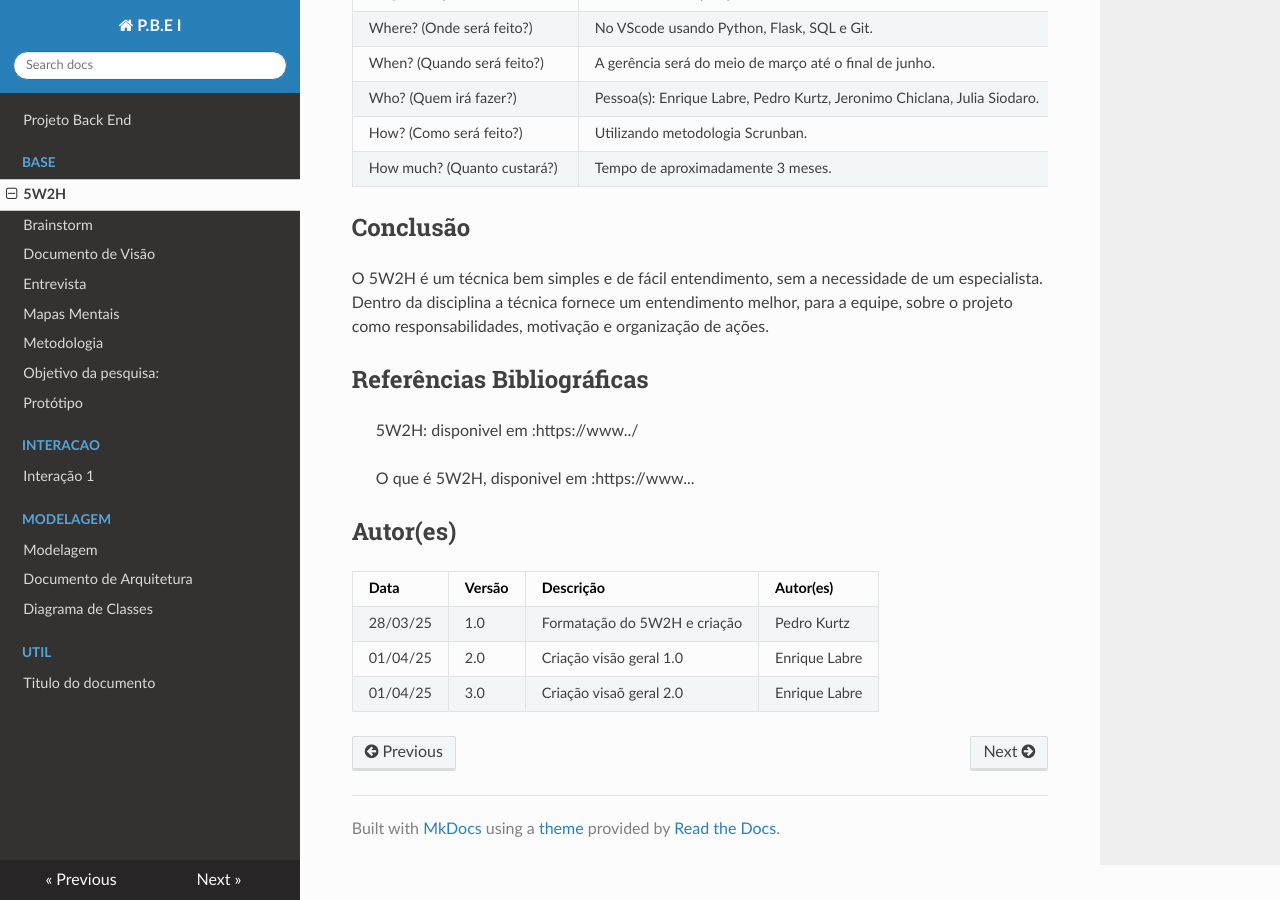
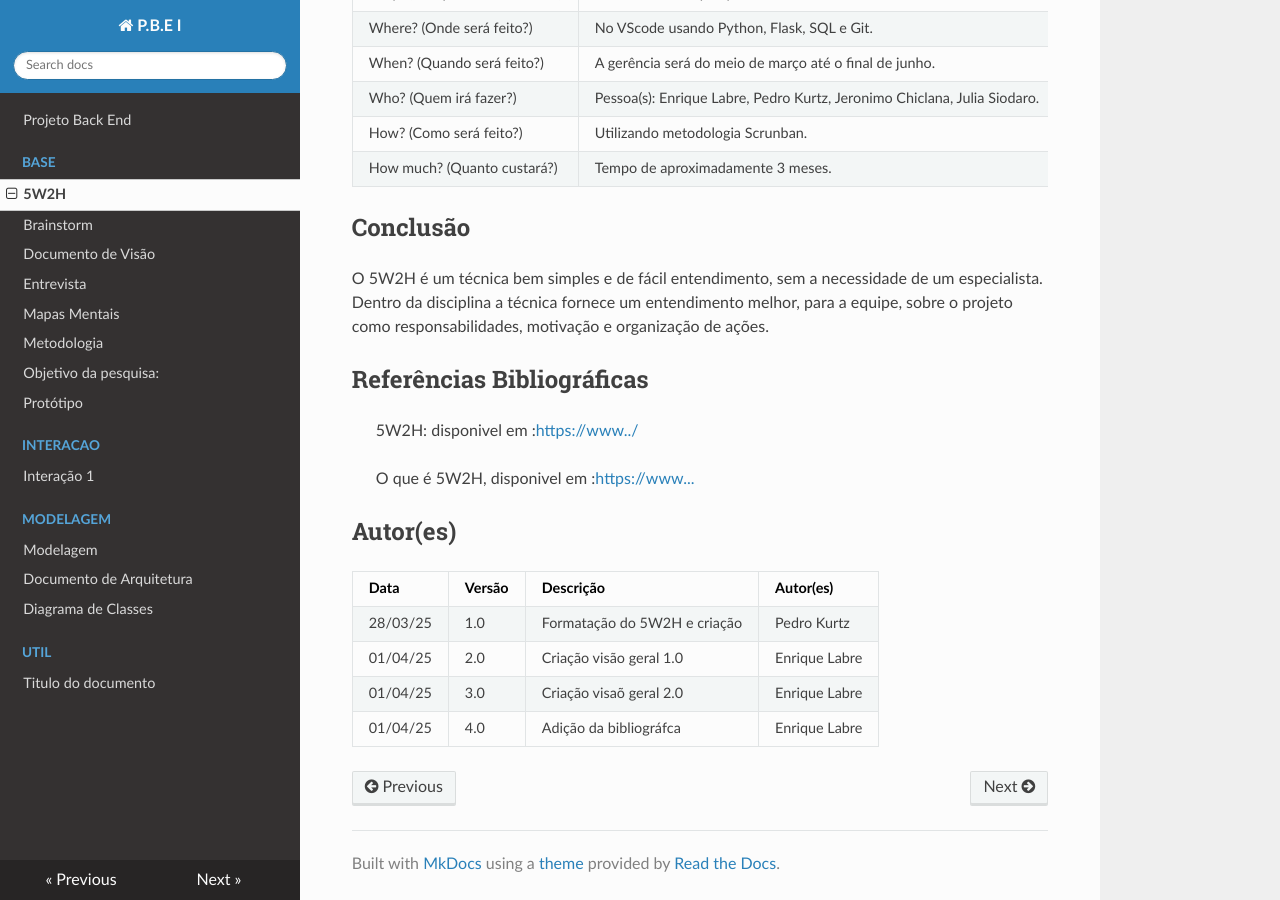
Before and after one commit to Projetos-de-Extensao/PBE_ADS_25.1_8001_ALPHA, an MkDocs documentation site: the page built from docs/base/5w2h.md, in a window 1280 px wide and 900 px high, scrolled down 1106 px. Built offline with MkDocs 1.6.1, drawn with Linux system fonts in a browser that asks for light colours; nearby versions of some CDN libraries; some of the changed lines change nothing that is shown.

Commit message:
Update 5w2h.md

```diff
--- a/docs/base/5w2h.md
+++ b/docs/base/5w2h.md
@@ -54,9 +54,9 @@
 
 
 ## Referências Bibliográficas
-> 5W2H: disponivel em :https://www../
+> 5W2H: disponivel em :[https://www../](https://sebrae.com.br/Sebrae/Portal%20Sebrae/Anexos/5W2H.pdf)
 
-> O que é 5W2H, disponivel em :https://www...
+> O que é 5W2H, disponivel em :[https://www...](https://www.sebrae-sc.com.br/blog/5w2h-o-que-e-para-que-serve-e-por-que-usar-na-sua-empresa)
 
 ## Autor(es)
 | Data | Versão | Descrição | Autor(es) |
@@ -64,3 +64,4 @@
 | 28/03/25 | 1.0 | Formatação do 5W2H e criação | Pedro Kurtz |
 | 01/04/25 | 2.0 | Criação visão geral 1.0 | Enrique Labre |
 | 01/04/25 | 3.0 | Criação visaõ geral 2.0 | Enrique Labre |
+| 01/04/25 | 4.0 | Adição da bibliográfca | Enrique Labre |
```
